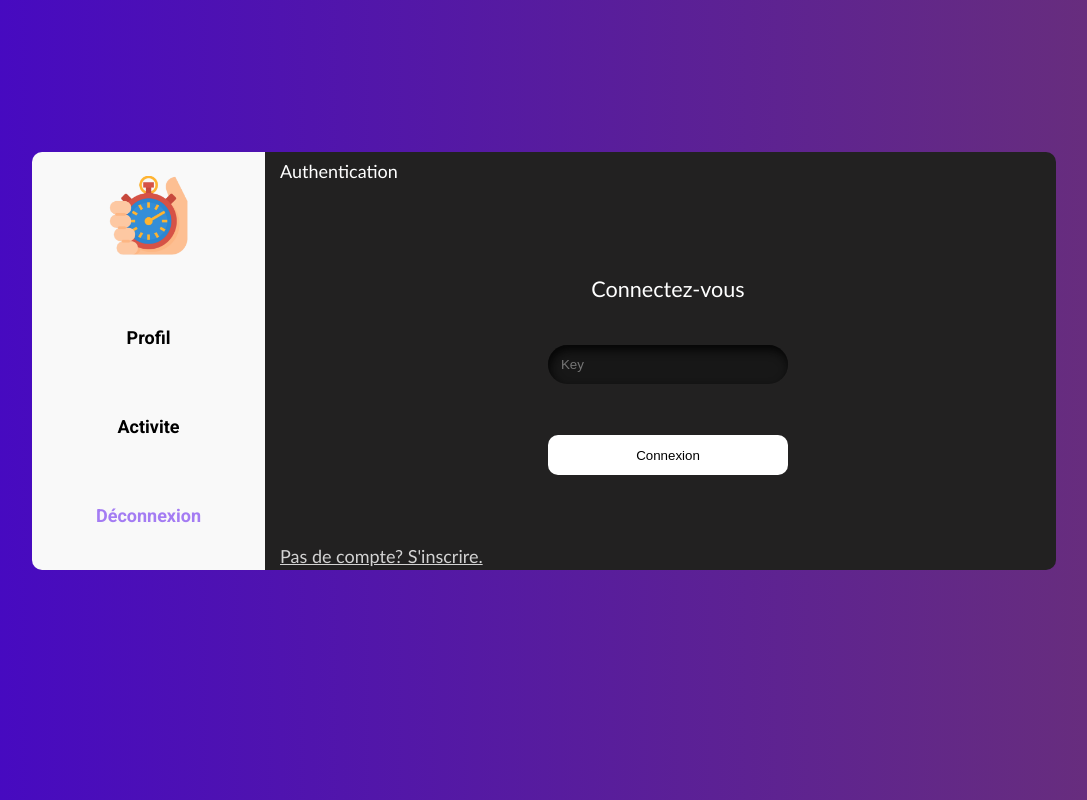
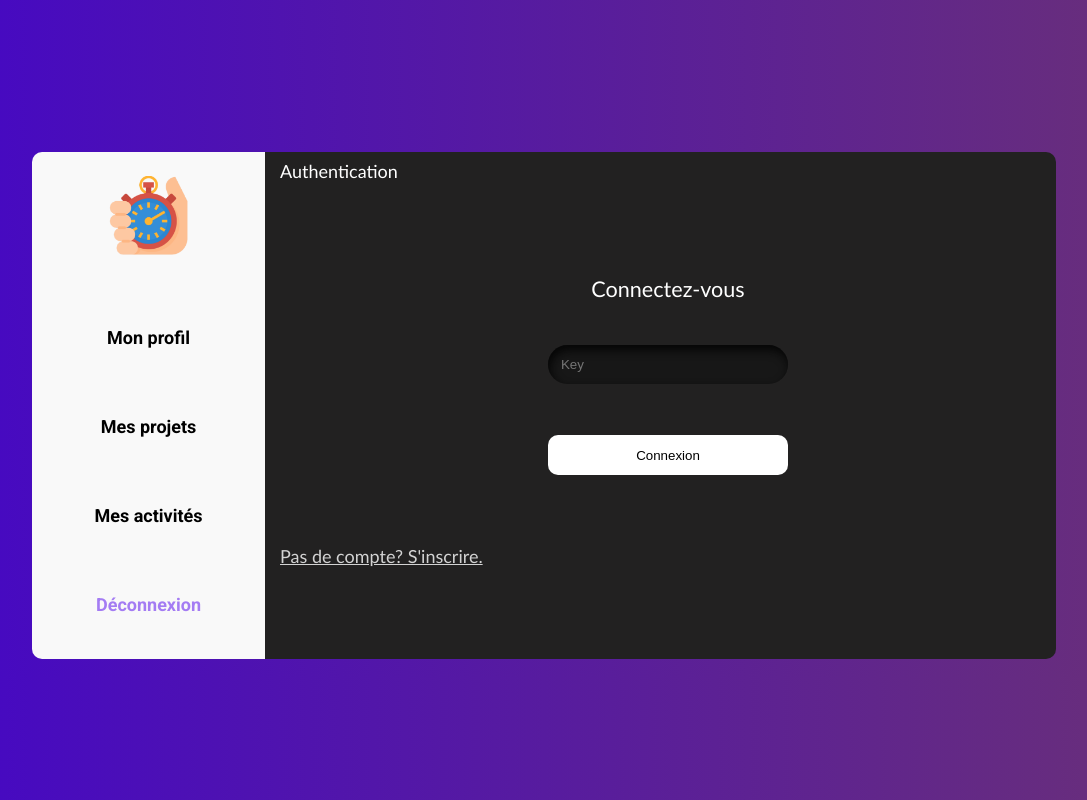
Before and after one commit to SerrierMatheo/Timely_SERRIER_TAMOURGH, a Vue app: page /auth/login in a window 1280 px wide. Shown: the whole page, without its empty margins (96-1183 px from the left). Built offline with nearby package versions, Linux system fonts and the light colour scheme.

Commit message:
ajout projet view

```diff
--- a/src/App.vue
+++ b/src/App.vue
@@ -11,8 +11,9 @@ import router from '@/router/index.js';
     <header>
         <nav class="side">
           <RouterLink to="/"><img src="./assets/icone.png" style="width: 100px;height: auto;"></RouterLink>
-          <RouterLink to="/Profil">Profil</RouterLink>
-          <RouterLink to="/Activite">Activite</RouterLink>
+          <RouterLink to="/Profil">Mon profil</RouterLink>
+          <RouterLink to="/Projet">Mes projets</RouterLink>
+          <RouterLink to="/Activite">Mes activités</RouterLink>
           <router-link to="/logout"><div class="deco">Déconnexion</div></router-link>
         </nav>
     </header>
--- a/src/router/index.js
+++ b/src/router/index.js
@@ -1,6 +1,7 @@
 import { createRouter, createWebHistory } from 'vue-router'
 import HomeView from '../views/HomeView.vue'
 import ProfilView from '../views/ProfilView.vue'
+import ProjetView from '../views/ProjetView.vue'
 import ActiviteView from '../views/ActiviteView.vue'
 import ConnexionView from '../views/ConnexionView.vue'
 import InscriptionView from '../views/InscriptionView.vue'
@@ -22,6 +23,14 @@ const router = createRouter({
       path: '/profil',
       name: 'profil',
       component: ProfilView,
+      meta: {
+        requiresAuth: true
+      }
+    },
+    {
+      path: '/projet',
+      name: 'projet',
+      component: ProjetView,
       meta: {
         requiresAuth: true
       }
--- /dev/null
+++ b/src/views/ProjetView.vue
@@ -0,0 +1,8 @@
+<script>
+</script>
+
+<template>
+  <main>
+    <h2 class="day-text">Projet</h2>
+  </main>
+</template>
```
